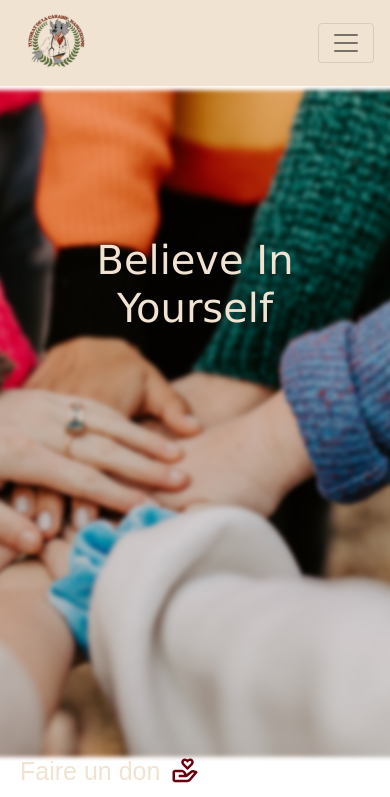
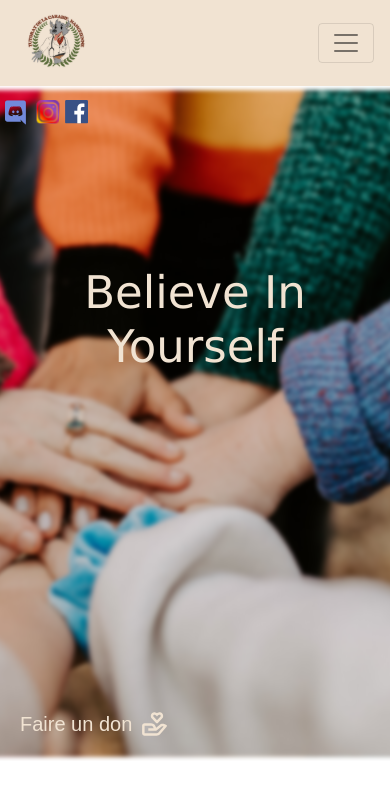
Before and after one commit to GalliusJulius/Tutorat-de-la-carabie-Nancy, an Angular app: page / in a window 390 px wide. Shown: the top 797 px of the page. Built offline with nearby package versions, Linux system fonts and the light colour scheme.

Commit message:
Fix icons on home page

```diff
--- a/src/app/feature/home/home.component.scss
+++ b/src/app/feature/home/home.component.scss
@@ -18,6 +18,9 @@
   width: max-content;
 }
 
+.tcn-home-article-image{
+  width: 100%;
+}
 
 
 .tcn-group-donate{
@@ -94,21 +97,35 @@
   position: fixed;
   bottom: 20px;
   right: 20px;
-
 }
 
 @media (max-width: 992px) {
   .tcn-group-donate {
     left: 20px;
     top: unset;
-    bottom: 50px;
+    bottom: 100px;
+    .tcn-donate{
+      font-size: 20px;
+    }
+    .tcn-icon-donate {
+      height: 25px;
+      width: 25px;
+    }
   }
   .tcn-slogan{
-    font-size: 40px;
+    font-size: 45px;
     left: inherit;
-    top: 150px;
+    top: 180px;
     width: 100%;
     text-align: center;
+  }
+
+  .tcn-home-networks{
+    width: fit-content;
+    height: fit-content;
+    position: absolute;
+    top: 100px;
+    left: 20px;
   }
 
   .tcn-home-fullSize{
```
Also changed, not shown: src/assets/icons/donate.svg.
